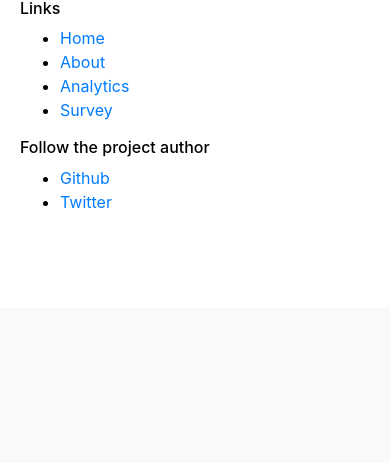
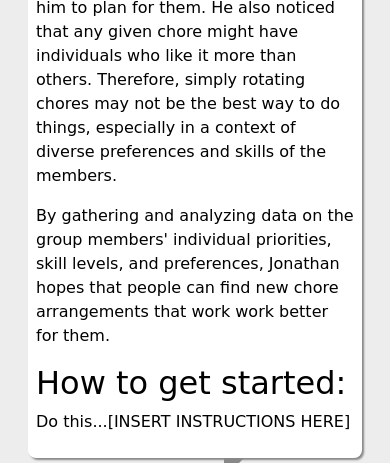
Before and after one commit to JonathanMcCormickJr/chores-assignment-system-DEV, a Flask app: page / in a window 390 px wide. Shown: the part 536-999 px from the top of the page. Before the commit the page ends 744 px from the top, so only its background shows below. Run offline with Flask 2, Linux system fonts and the light colour scheme; some libraries are stand-ins or nearby versions.

Commit message:
We now have a nice talk bubble that is responsive and responds to dark/light modes.

```diff
--- a/main.py
+++ b/main.py
@@ -15,7 +15,7 @@ def get_mode():
         now = datetime.now(new_hampshire_tz)
         current_time_nh = int(now.strftime("%H%M%S"))
         return not 60000 < current_time_nh < 180000  # Use IRL
-        #return 60000 < current_time_nh < 180000  # Use ONLY for testing
+        return 60000 < current_time_nh < 180000  # Use ONLY for testing
 
     if is_nighttime():
         return 'dark'
--- a/static/css/custom.css
+++ b/static/css/custom.css
@@ -32,7 +32,7 @@
 
 .talk-bubble {
     position: relative;
-    background: #00aabb;
+    font-family: cursive;
     margin: 0.5em;
     padding: 0.5em;
     border-radius: 0.5em;
@@ -43,11 +43,10 @@
     content: '';
     position: absolute;
     bottom: 0;
-    left: 50%;
+    left: 61.803398875%;
     width: 0;
     height: 0;
     border: 20px solid transparent;
-    border-top-color: #00aabb;
     border-bottom: 0;
     border-left: 0;
     margin-left: -10px;
--- a/static/css/light.css
+++ b/static/css/light.css
@@ -1,4 +1,13 @@
 body {
-  background-color: white;
+  background-color: #ededed;
   color: black;
 }
+
+.talk-bubble {
+    background: white;
+    color: black;
+}
+
+.talk-bubble:after {
+    border-top-color: #888888;
+}
--- a/templates/index.html
+++ b/templates/index.html
@@ -3,17 +3,19 @@
 {% extends "base.html" %}
 
 {% block content %}
-<h1>Welcome to the Home Page</h1>
 
 <div class="talk-bubble-container">
   <div class="talk-bubble">
-    <p>Hello, I am the speaker!</p>
-      <p>This is my message.</p>
+      <h1>Welcome to the Chores Assignment System!</h1>
+    <p>It's a tool developed by <b>Jonathan A. McCormick, Jr.</b> to help families and other co-living groups to optimize their chores assignments.</p>
+      <p>Jonathan noticed that when his chores remained consistent, it was easier for him to plan for them. He also noticed that any given chore might have individuals who like it more than others. Therefore, simply rotating chores may not be the best way to do things, especially in a context of diverse preferences and skills of the members. </p>
+      <p>By gathering and analyzing data on the group members' individual priorities, skill levels, and preferences, Jonathan hopes that people can find new chore arrangements that work work better for them.</p>
+      <h2>How to get started:</h2>
+      <p>Do this...[INSERT INSTRUCTIONS HERE]</p>
   </div>
   <div class="talk-bubble-tail"></div>
 </div>
 
 
-
-    <img id="main-image" src="https://cdn.pixabay.com/photo/2012/04/25/09/09/washing-41825_960_720.png" height=auto width=50% alt="Free Washing Woman vector and picture"/>
+<img id="main-image" src="https://cdn.pixabay.com/photo/2012/04/25/09/09/washing-41825_960_720.png" height=auto width=61.803398875% alt="Free Washing Woman vector and picture"/>
 {% endblock %}
```
Also changed, not shown: static/css/dark.css (+9 -0 lines).
